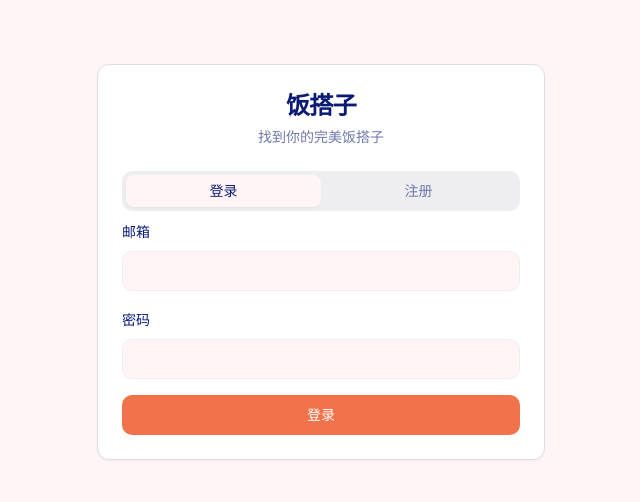
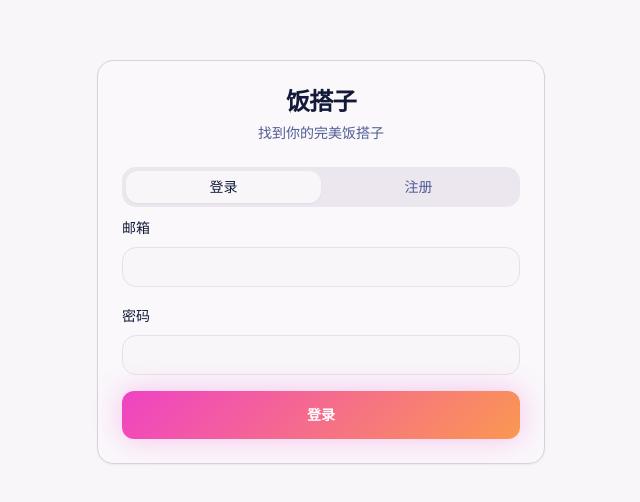
Before and after one commit to zhu243450/food-buddies, a React (Vite) app: page /auth in a window 1280 px wide. Shown: the part 138-640 px from the top of the page, without its empty margins (319-959 px from the left). Built offline with nearby package versions, Linux system fonts and the light colour scheme.

Commit message:
Fix button visibility issues
Adjust UI for better visibility and a youthful aesthetic, addressing buttons obscured by white backgrounds.

```diff
--- a/src/components/ui/button.tsx
+++ b/src/components/ui/button.tsx
@@ -5,25 +5,27 @@ import { cva, type VariantProps } from "class-variance-authority"
 import { cn } from "@/lib/utils"
 
 const buttonVariants = cva(
-  "inline-flex items-center justify-center gap-2 whitespace-nowrap rounded-md text-sm font-medium ring-offset-background transition-colors focus-visible:outline-none focus-visible:ring-2 focus-visible:ring-ring focus-visible:ring-offset-2 disabled:pointer-events-none disabled:opacity-50 [&_svg]:pointer-events-none [&_svg]:size-4 [&_svg]:shrink-0",
+  "inline-flex items-center justify-center gap-2 whitespace-nowrap rounded-xl text-sm font-semibold ring-offset-background transition-all duration-300 focus-visible:outline-none focus-visible:ring-2 focus-visible:ring-ring focus-visible:ring-offset-2 disabled:pointer-events-none disabled:opacity-50 [&_svg]:pointer-events-none [&_svg]:size-4 [&_svg]:shrink-0",
   {
     variants: {
       variant: {
-        default: "bg-primary text-primary-foreground hover:bg-primary/90",
+        default: "bg-gradient-primary text-white shadow-glow hover:shadow-lg hover:scale-105 transform",
         destructive:
-          "bg-destructive text-destructive-foreground hover:bg-destructive/90",
+          "bg-destructive text-destructive-foreground hover:bg-destructive/90 shadow-lg",
         outline:
-          "border border-input bg-background hover:bg-accent hover:text-accent-foreground",
+          "border-2 border-primary bg-transparent text-primary hover:bg-gradient-primary hover:text-white hover:border-transparent shadow-md",
         secondary:
-          "bg-secondary text-secondary-foreground hover:bg-secondary/80",
-        ghost: "hover:bg-accent hover:text-accent-foreground",
-        link: "text-primary underline-offset-4 hover:underline",
+          "bg-gradient-secondary text-secondary-foreground hover:shadow-lg hover:scale-105 transform",
+        ghost: "hover:bg-accent/20 hover:text-accent-foreground backdrop-blur-sm",
+        link: "text-primary underline-offset-4 hover:underline hover:text-accent",
+        accent: "bg-gradient-accent text-white shadow-glow hover:shadow-lg hover:scale-105 transform",
+        neon: "bg-accent text-accent-foreground shadow-glow hover:shadow-xl hover:scale-110 transform border border-accent/50",
       },
       size: {
-        default: "h-10 px-4 py-2",
-        sm: "h-9 rounded-md px-3",
-        lg: "h-11 rounded-md px-8",
-        icon: "h-10 w-10",
+        default: "h-12 px-6 py-3",
+        sm: "h-10 rounded-lg px-4 py-2",
+        lg: "h-14 rounded-xl px-10 py-4 text-lg",
+        icon: "h-12 w-12",
       },
     },
     defaultVariants: {
--- a/src/index.css
+++ b/src/index.css
@@ -8,99 +8,109 @@ All colors MUST be HSL.
 
 @layer base {
   :root {
-    /* 年轻活泼的配色系统 - 以珊瑚橙和天蓝为主色调 */
-    --background: 352 100% 98%;
-    --foreground: 231 84% 25%;
+    /* 年轻活泼的渐变配色系统 - TikTok/Instagram风格 */
+    --background: 280 15% 97%;
+    --foreground: 230 50% 15%;
 
-    --card: 0 0% 100%;
-    --card-foreground: 231 84% 25%;
+    --card: 280 30% 98%;
+    --card-foreground: 230 50% 15%;
 
-    --popover: 0 0% 100%;
-    --popover-foreground: 231 84% 25%;
+    --popover: 280 30% 98%;
+    --popover-foreground: 230 50% 15%;
 
-    /* 主色调：活力珊瑚橙 */
-    --primary: 14 86% 62%;
+    /* 主色调：活力紫红渐变 */
+    --primary: 315 85% 60%;
     --primary-foreground: 0 0% 100%;
 
-    /* 次要色：柔和粉色 */
-    --secondary: 329 45% 90%;
-    --secondary-foreground: 14 86% 62%;
+    /* 次要色：明亮青蓝 */
+    --secondary: 195 100% 85%;
+    --secondary-foreground: 230 50% 20%;
 
-    /* 静音色：浅灰紫 */
-    --muted: 240 9% 94%;
-    --muted-foreground: 231 25% 55%;
+    /* 静音色：浅紫灰 */
+    --muted: 280 20% 92%;
+    --muted-foreground: 230 30% 45%;
 
-    /* 强调色：天蓝色 */
-    --accent: 198 93% 85%;
-    --accent-foreground: 231 84% 25%;
+    /* 强调色：霓虹橙 */
+    --accent: 25 95% 65%;
+    --accent-foreground: 0 0% 100%;
 
-    --destructive: 0 84.2% 60.2%;
-    --destructive-foreground: 210 40% 98%;
+    --destructive: 0 84% 60%;
+    --destructive-foreground: 0 0% 100%;
 
-    --border: 240 9% 88%;
-    --input: 240 9% 94%;
-    --ring: 14 86% 62%;
+    --border: 280 20% 85%;
+    --input: 280 20% 90%;
+    --ring: 315 85% 60%;
 
-    --radius: 0.75rem;
+    --radius: 1rem;
 
-    --sidebar-background: 0 0% 98%;
+    /* 年轻化渐变和阴影 */
+    --gradient-primary: linear-gradient(135deg, hsl(315 85% 60%), hsl(25 95% 65%));
+    --gradient-secondary: linear-gradient(135deg, hsl(195 100% 85%), hsl(280 70% 85%));
+    --gradient-accent: linear-gradient(135deg, hsl(25 95% 65%), hsl(315 85% 60%));
 
-    --sidebar-foreground: 240 5.3% 26.1%;
+    --shadow-glow: 0 0 30px hsl(315 85% 60% / 0.3);
+    --shadow-card: 0 10px 40px hsl(315 85% 60% / 0.1);
 
-    --sidebar-primary: 240 5.9% 10%;
-
-    --sidebar-primary-foreground: 0 0% 98%;
-
-    --sidebar-accent: 240 4.8% 95.9%;
-
-    --sidebar-accent-foreground: 240 5.9% 10%;
-
-    --sidebar-border: 220 13% 91%;
-
-    --sidebar-ring: 217.2 91.2% 59.8%;
+    --sidebar-background: 280 30% 98%;
+    --sidebar-foreground: 230 50% 25%;
+    --sidebar-primary: 315 85% 60%;
+    --sidebar-primary-foreground: 0 0% 100%;
+    --sidebar-accent: 280 20% 92%;
+    --sidebar-accent-foreground: 230 50% 25%;
+    --sidebar-border: 280 20% 85%;
+    --sidebar-ring: 315 85% 60%;
   }
 
   .dark {
-    /* 暗色模式：深紫+霓虹橙的年轻配色 */
-    --background: 231 84% 8%;
-    --foreground: 352 100% 95%;
+    /* 暗色模式：深紫+霓虹色年轻配色 */
+    --background: 230 50% 6%;
+    --foreground: 280 15% 95%;
 
-    --card: 231 50% 12%;
-    --card-foreground: 352 100% 95%;
+    --card: 230 40% 10%;
+    --card-foreground: 280 15% 95%;
 
-    --popover: 231 50% 12%;
-    --popover-foreground: 352 100% 95%;
+    --popover: 230 40% 10%;
+    --popover-foreground: 280 15% 95%;
 
-    /* 主色调：霓虹橙 */
-    --primary: 14 100% 65%;
-    --primary-foreground: 231 84% 8%;
+    /* 主色调：霓虹紫红 */
+    --primary: 315 100% 70%;
+    --primary-foreground: 230 50% 6%;
 
-    /* 次要色：深紫 */
-    --secondary: 231 50% 20%;
-    --secondary-foreground: 14 100% 65%;
+    /* 次要色：深青蓝 */
+    --secondary: 195 80% 25%;
+    --secondary-foreground: 315 100% 70%;
 
-    /* 静音色：中性灰紫 */
-    --muted: 231 30% 18%;
-    --muted-foreground: 231 15% 70%;
+    /* 静音色：深紫灰 */
+    --muted: 230 30% 15%;
+    --muted-foreground: 280 15% 70%;
 
-    /* 强调色：青蓝 */
-    --accent: 198 80% 60%;
-    --accent-foreground: 231 84% 8%;
+    /* 强调色：霓虹橙 */
+    --accent: 25 100% 70%;
+    --accent-foreground: 230 50% 6%;
 
-    --destructive: 0 84% 65%;
-    --destructive-foreground: 231 84% 8%;
+    --destructive: 0 100% 70%;
+    --destructive-foreground: 230 50% 6%;
 
-    --border: 231 30% 25%;
-    --input: 231 30% 18%;
-    --ring: 14 100% 65%;
-    --sidebar-background: 240 5.9% 10%;
-    --sidebar-foreground: 240 4.8% 95.9%;
-    --sidebar-primary: 224.3 76.3% 48%;
-    --sidebar-primary-foreground: 0 0% 100%;
-    --sidebar-accent: 240 3.7% 15.9%;
-    --sidebar-accent-foreground: 240 4.8% 95.9%;
-    --sidebar-border: 240 3.7% 15.9%;
-    --sidebar-ring: 217.2 91.2% 59.8%;
+    --border: 230 30% 20%;
+    --input: 230 30% 15%;
+    --ring: 315 100% 70%;
+
+    /* 暗色模式渐变 */
+    --gradient-primary: linear-gradient(135deg, hsl(315 100% 70%), hsl(25 100% 70%));
+    --gradient-secondary: linear-gradient(135deg, hsl(195 80% 50%), hsl(280 70% 50%));
+    --gradient-accent: linear-gradient(135deg, hsl(25 100% 70%), hsl(315 100% 70%));
+
+    --shadow-glow: 0 0 40px hsl(315 100% 70% / 0.4);
+    --shadow-card: 0 10px 40px hsl(315 100% 70% / 0.2);
+
+    --sidebar-background: 230 40% 8%;
+    --sidebar-foreground: 280 15% 90%;
+    --sidebar-primary: 315 100% 70%;
+    --sidebar-primary-foreground: 230 50% 6%;
+    --sidebar-accent: 230 30% 15%;
+    --sidebar-accent-foreground: 280 15% 90%;
+    --sidebar-border: 230 30% 20%;
+    --sidebar-ring: 315 100% 70%;
   }
 }
 
--- a/tailwind.config.ts
+++ b/tailwind.config.ts
@@ -63,6 +63,15 @@ export default {
 					ring: 'hsl(var(--sidebar-ring))'
 				}
 			},
+			backgroundImage: {
+				'gradient-primary': 'var(--gradient-primary)',
+				'gradient-secondary': 'var(--gradient-secondary)',
+				'gradient-accent': 'var(--gradient-accent)'
+			},
+			boxShadow: {
+				'glow': 'var(--shadow-glow)',
+				'card': 'var(--shadow-card)'
+			},
 			borderRadius: {
 				lg: 'var(--radius)',
 				md: 'calc(var(--radius) - 2px)',
```
Also changed, not shown: src/pages/Profile.tsx (+69 -45 lines).
